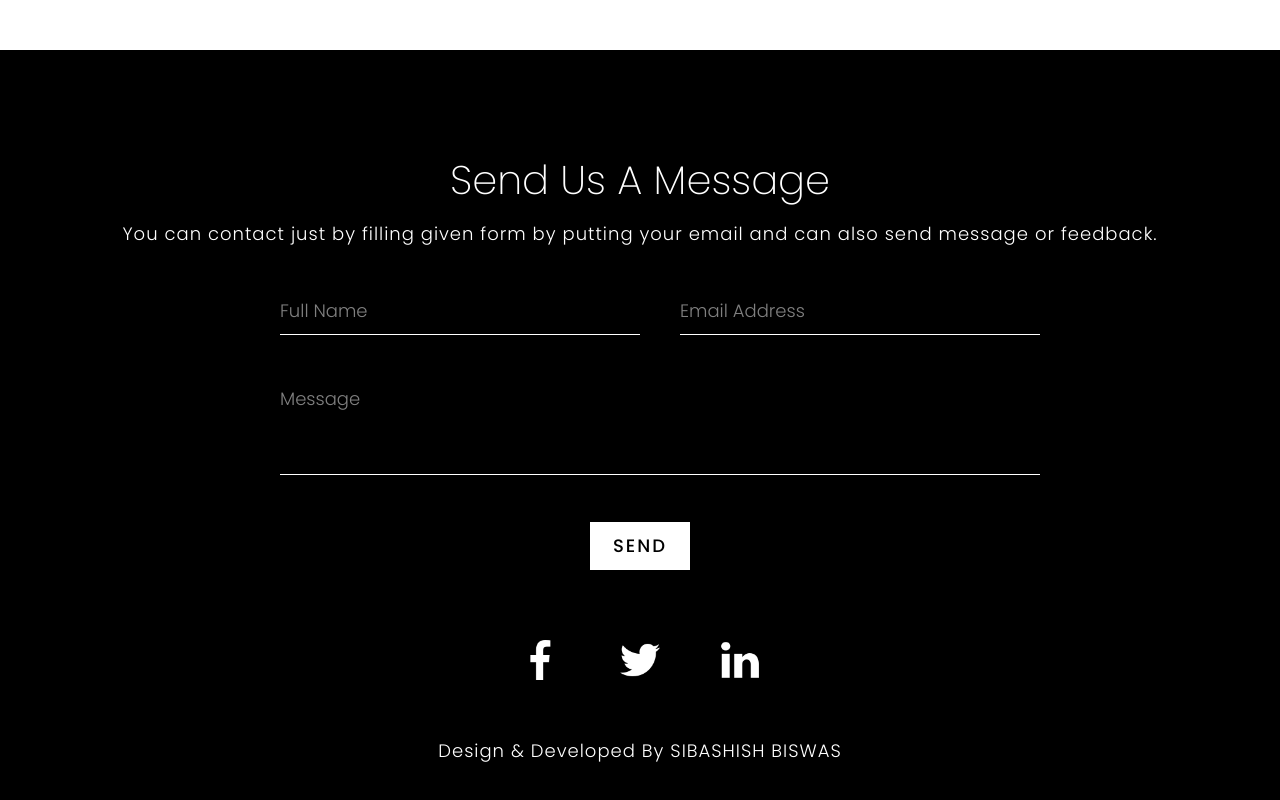
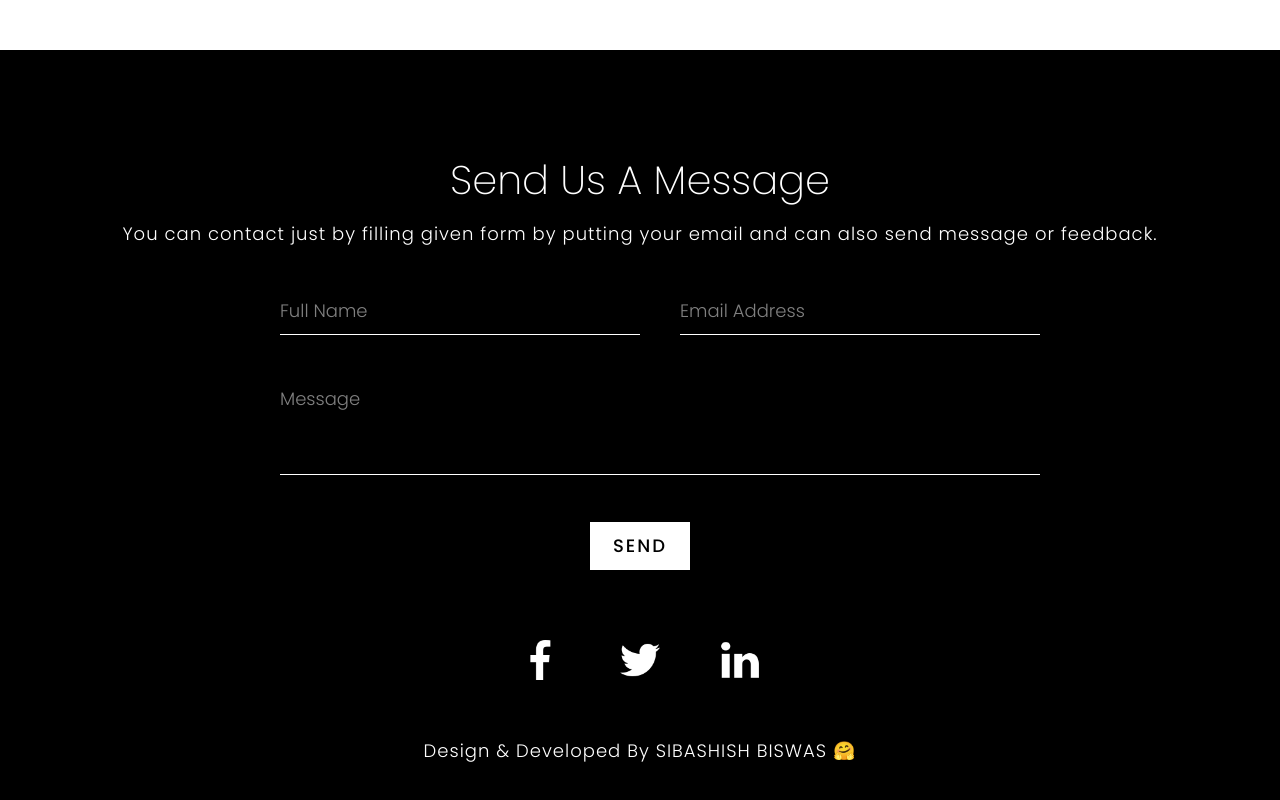
Before and after one commit to sibashish99/logo, a plain HTML site: page index.html in a window 1280 px wide. Shown: the part 5655-6455 px from the top of the page. Drawn offline with Linux system fonts and the light colour scheme.

Commit message:
Update index.html

```diff
--- a/index.html
+++ b/index.html
@@ -227,7 +227,7 @@
                     <li><a href="https://www.linkedin.com/in/sibashish-biswas-147337154"><img src="linkedin.png"></a></li>
                 </ul>
             </div>
-            <p class="copyright">Design & Developed By SIBASHISH BISWAS</p>
+            <p class="copyright">Design & Developed By SIBASHISH BISWAS 🤗</p>
         </div>
 </section>
 
```
